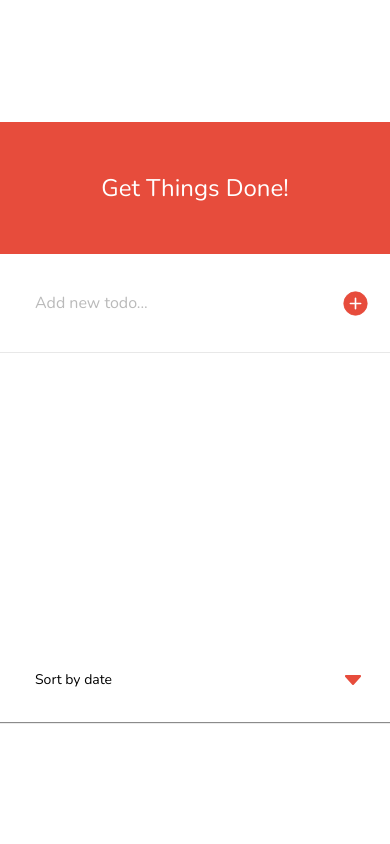
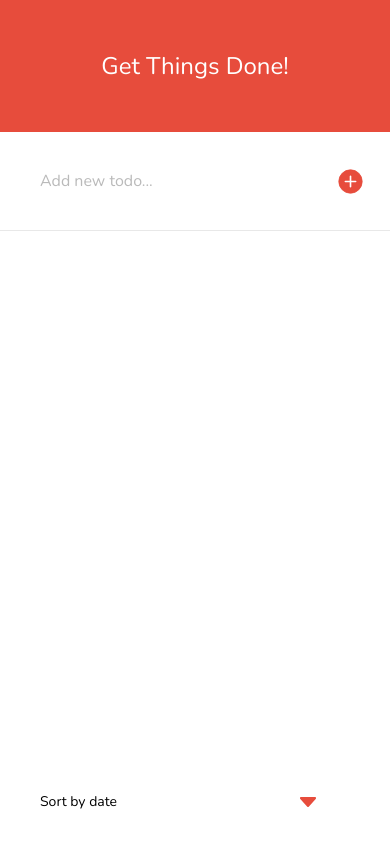
Before and after one commit to fac-12/JJJH-ToDoList, a website: page index.html in a window 390 px wide. Drawn offline with nearby package versions, Linux system fonts and the light colour scheme.

Commit message:
Work on media queries, change input, add required field

```diff
--- a/dom.js
+++ b/dom.js
@@ -130,9 +130,6 @@
       });
   }
 
-
-
-
   sortTodos.onchange = function(event) {
       if (event.target.value === "date") {
           var newState = todoFunctions.sortTodosID(state);
--- a/index.html
+++ b/index.html
@@ -3,6 +3,7 @@
 
 <head>
   <meta charset="utf-8">
+  <meta name="viewport" content="width=device-width, initial-scale=1">
   <title>tdd todo</title>
   <link rel="stylesheet" href="./style.css">
   <link href="https://fonts.googleapis.com/css?family=Nunito:300,400" rel="stylesheet">
@@ -17,7 +18,7 @@
     <div class="todo-innerContainer">
       <h1 class="todo-heading" tabindex="0">Get Things Done!</h1>
       <form class="todo-form" id="add-todo">
-        <input class="todo-form-input todo-form-input-text" aria-label="input textbox" placeholder="Add new todo..." type="text" name="description" value="">
+        <input class="todo-form-input todo-form-input-text" aria-label="input textbox" placeholder="Add new todo..." type="text" name="description" value="" required aria-required="true">
         <input class="todo-form-input todo-form-input-button" type="submit" role="button" aria-label="Add new to do button" value="" tabindex="0">
       </form>
       <div id="todo-container" class="todo-list">
--- a/style.css
+++ b/style.css
@@ -13,12 +13,12 @@ body {
   justify-content: center;
   flex-direction: column;
   align-items: center;
-  height: 100vh;
+  min-height: 100vh;
 }
 
 .todo-innerContainer {
   width: 400px;
-  height: 600px;
+  min-height: 600px;
   box-shadow: 0px 1px 1px 0px rgba(100,100,100,0.75);
   position: relative;
 }
@@ -92,6 +92,7 @@ body {
   width: 50%;
   padding: 10px 10px;
   border: none;
+  font-size: 13px;
 }
 
 .todo-listitem-deleteIcon {
@@ -134,10 +135,7 @@ body {
   background: #e74c3c;
 }
 
-
 .edit {
-  font-style: italic;
-  color: #bababa;
   outline: none;
   border: 0.2px solid #e4e4e4;
   padding: 10px 10px;
@@ -174,3 +172,16 @@ select {
   text-decoration: line-through;
   color: #bababa;
 }
+
+@media screen and (max-width:450px) {
+  .todo-outerContainer {
+    min-height: 100vh;
+  }
+  .todo-innerContainer {
+    width: 100vw;
+    min-height: 100vh;
+  }
+  select {
+    background-position: 300px center;
+  }
+}
```
